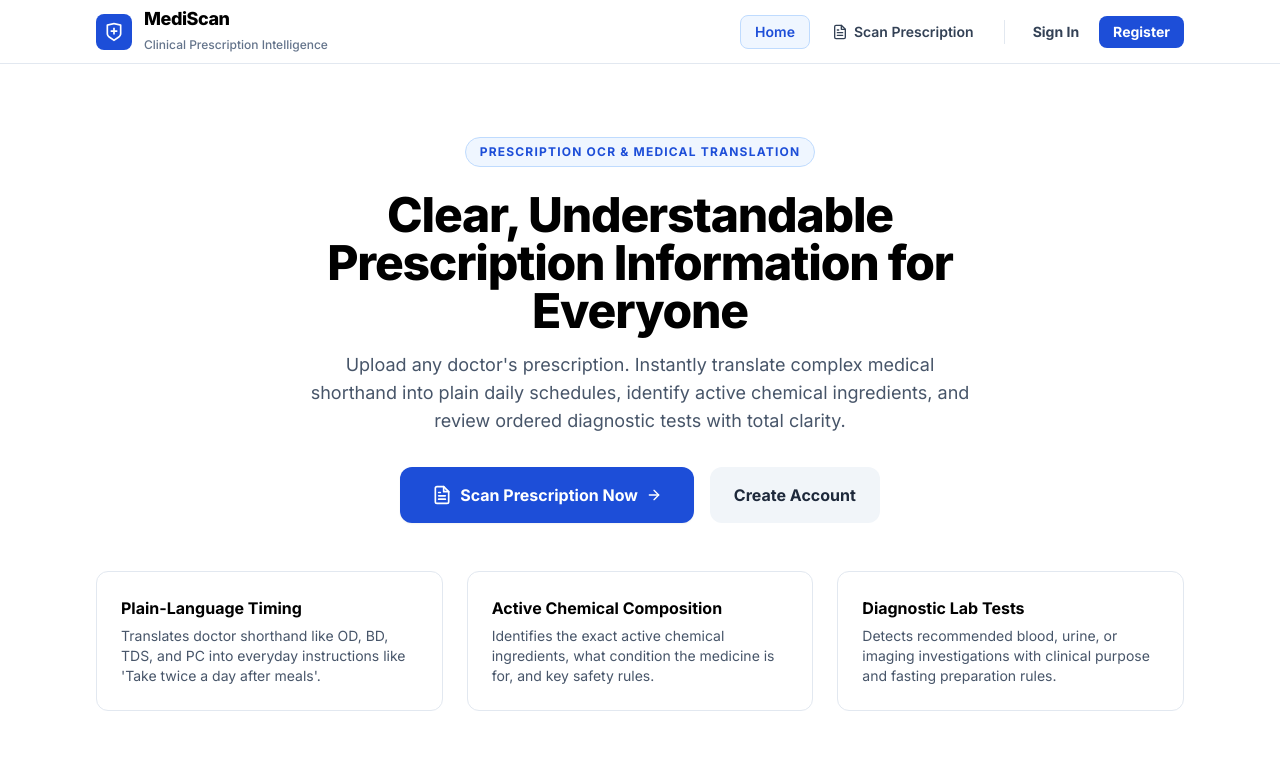
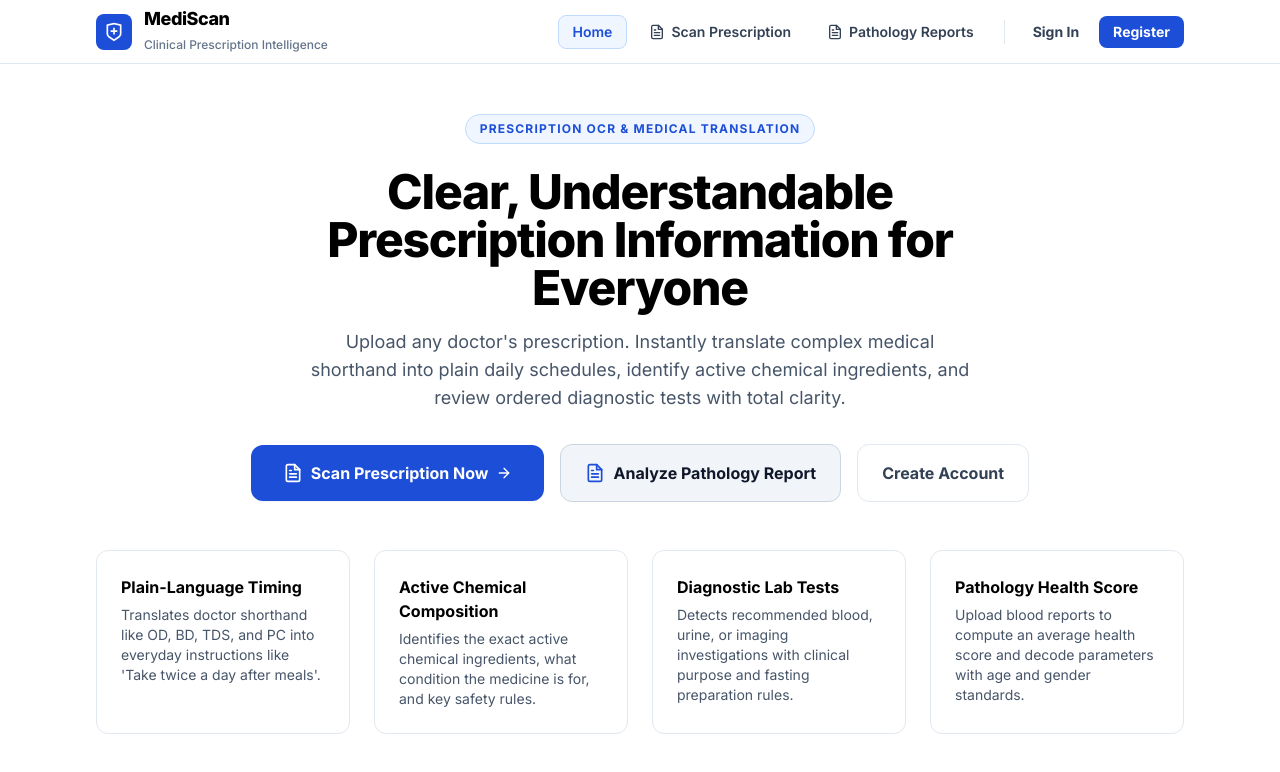
Before and after one commit to Megh2005/dev-challange-2, a Next.js app: page / in a window 1280 px wide. Shown: the top 772 px of the page. Built offline with nearby package versions, Linux system fonts and the light colour scheme; no server answers.

Commit message:
feat(nav): add pathology reports navigation link and clean scan page labels

```diff
--- a/app/page.tsx
+++ b/app/page.tsx
@@ -20,6 +20,10 @@ export default function HomePage() {
     {
       title: "Diagnostic Lab Tests",
       desc: "Detects recommended blood, urine, or imaging investigations with clinical purpose and fasting preparation rules."
+    },
+    {
+      title: "Pathology Health Score",
+      desc: "Upload blood reports to compute an average health score and decode parameters with age and gender standards."
     }
   ];
 
@@ -52,18 +56,26 @@ export default function HomePage() {
             <ArrowRightIcon className="w-4 h-4 ml-1" />
           </Link>
 
+          <Link
+            href="/reports"
+            className="px-6 py-4 rounded-xl bg-slate-100 hover:bg-slate-200 text-slate-900 font-bold text-base transition-colors inline-flex items-center space-x-2 border border-slate-300"
+          >
+            <FileTextIcon className="w-5 h-5 text-blue-700" />
+            <span>Analyze Pathology Report</span>
+          </Link>
+
           {!session?.user && (
             <Link
               href="/auth/signup"
-              className="px-6 py-4 rounded-xl bg-slate-100 hover:bg-slate-200 text-slate-800 font-bold text-base transition-colors inline-flex items-center space-x-1"
+              className="px-6 py-4 rounded-xl bg-white hover:bg-slate-50 text-slate-700 font-bold text-base transition-colors inline-flex items-center space-x-1 border border-slate-200"
             >
               <span>Create Account</span>
             </Link>
           )}
         </div>
 
-        {/* 3 Core Highlights */}
-        <div className="grid grid-cols-1 md:grid-cols-3 gap-6 w-full mt-12 text-left">
+        {/* 4 Core Highlights */}
+        <div className="grid grid-cols-1 sm:grid-cols-2 lg:grid-cols-4 gap-6 w-full mt-12 text-left">
           {coreHighlights.map((item, idx) => (
             <div
               key={idx}
--- a/app/scan/page.tsx
+++ b/app/scan/page.tsx
@@ -132,7 +132,7 @@ export default function ScanPrescriptionPage() {
             </div>
             {locationLabel && (
               <span className="text-xs font-bold px-3 py-1.5 rounded-lg bg-blue-50 text-blue-900 border border-blue-200 self-start">
-                📍 {locationLabel}
+                Location: {locationLabel}
               </span>
             )}
           </div>
--- a/components/Navbar.tsx
+++ b/components/Navbar.tsx
@@ -12,7 +12,8 @@ export default function Navbar() {
 
   const navLinks = [
     { href: "/", label: "Home" },
-    { href: "/scan", label: "Scan Prescription", icon: FileTextIcon }
+    { href: "/scan", label: "Scan Prescription", icon: FileTextIcon },
+    { href: "/reports", label: "Pathology Reports", icon: FileTextIcon }
   ];
 
   return (
```
